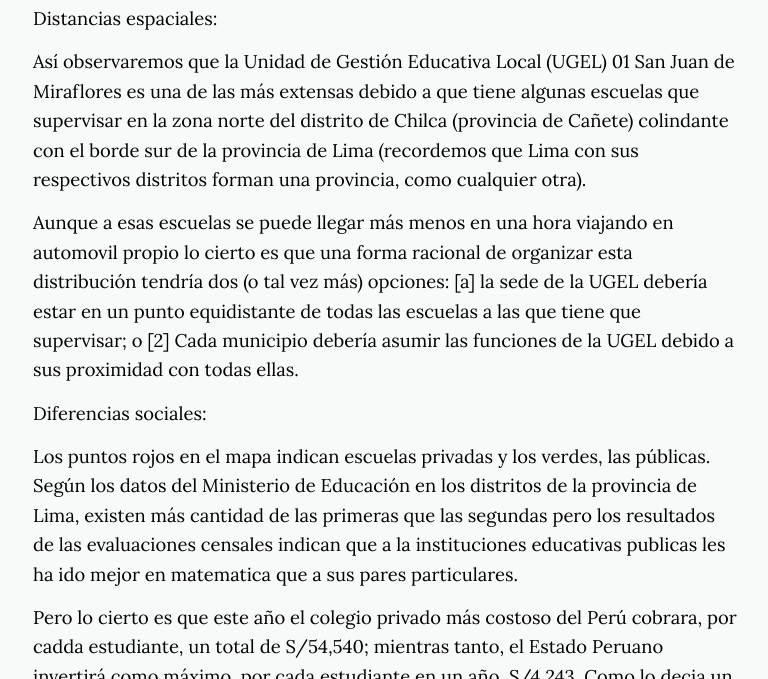
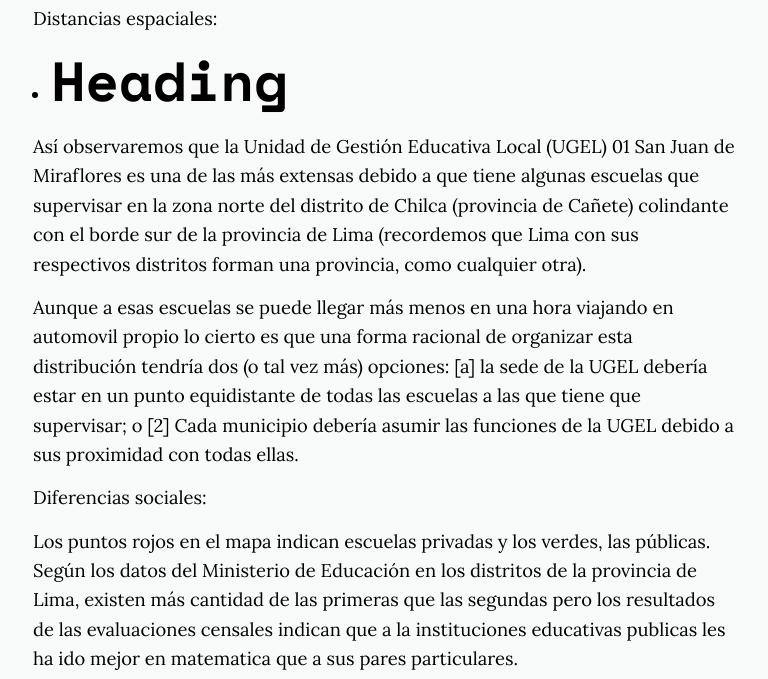
Before and after one commit to manuelvarzen/Vigia, a Jekyll site: the page built from _posts/2019-03-11-distancias-diferencias-posiciones-ed.md, in a window 1280 px wide and 900 px high, scrolled down 1523 px, cut to the strip 221-900 px from the top of the window. Shown: the whole strip, without its empty margins (255-1023 px from the left). Built offline with Jekyll 4.4.1, drawn with Linux system fonts in a browser that asks for light colours; nearby versions of some CDN libraries.

Commit message:
Update 2019-03-11-distancias-diferencias-posiciones-ed.md

```diff
--- a/_posts/2019-03-11-distancias-diferencias-posiciones-ed.md
+++ b/_posts/2019-03-11-distancias-diferencias-posiciones-ed.md
@@ -24,6 +24,7 @@ Así que el punto crítico, importante y relevante, a nuestro modesto modo de en
 <iframe width="100%" height="520" frameborder="0" src="https://manuelvarzen.carto.com/builder/2c7136de-1431-4cb6-90df-b7850c8b7d70/embed" allowfullscreen webkitallowfullscreen mozallowfullscreen oallowfullscreen msallowfullscreen></iframe>
 
 Distancias espaciales:
+- # Heading
 
 Así observaremos que la Unidad de Gestión Educativa Local (UGEL) 01 San Juan de Miraflores es una de las más extensas debido a que tiene algunas escuelas que supervisar en la zona norte del distrito de Chilca (provincia de Cañete) colindante con el borde sur de la provincia de Lima (recordemos que Lima con sus respectivos distritos forman una provincia, como cualquier otra).
 
```
